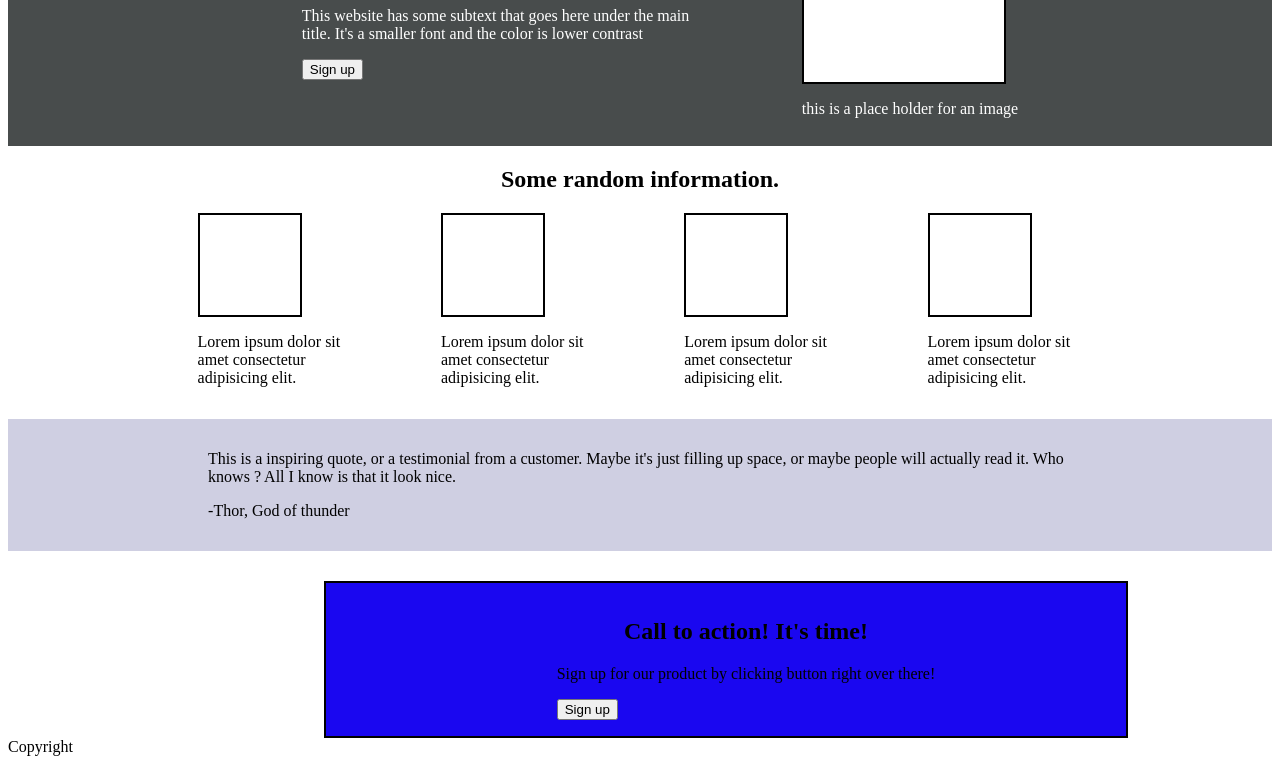
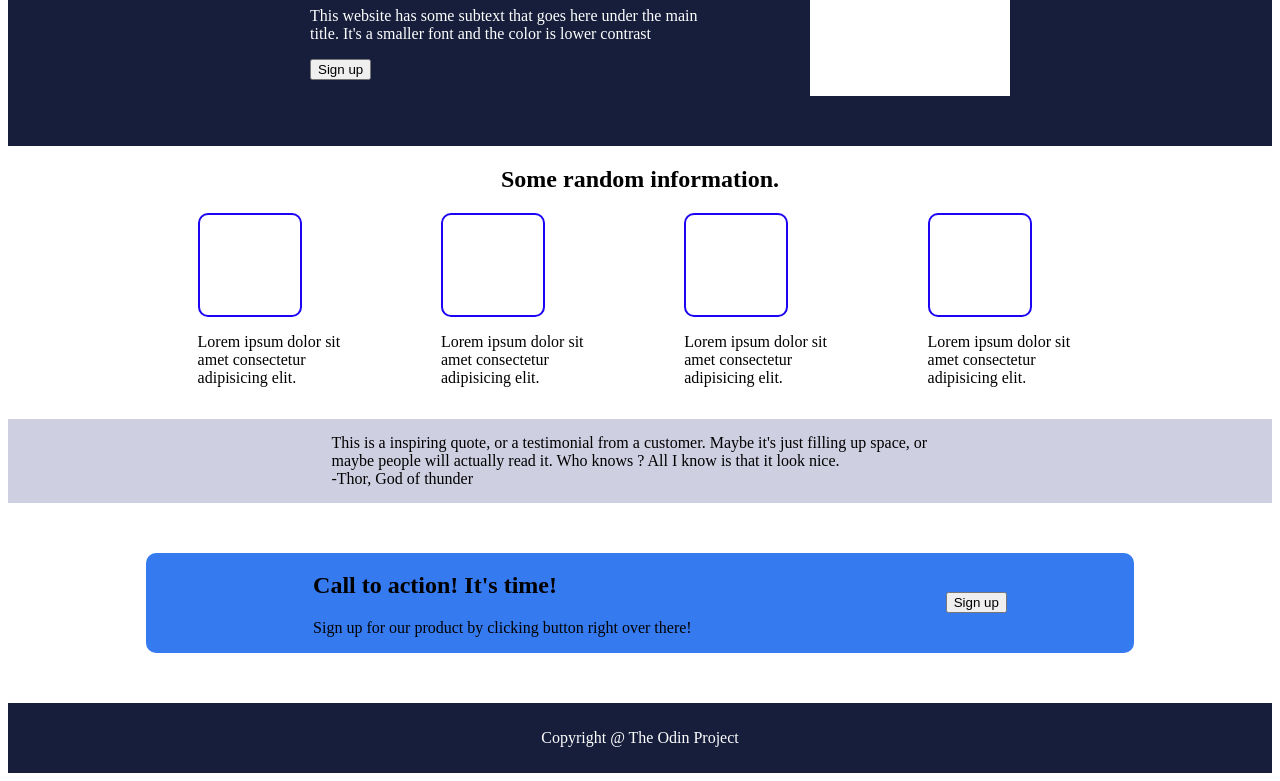
Before and after one commit to mariusherlea/super-disco, a plain HTML site: page index.html in a window 1280 px wide. Shown: the part 164-945 px from the top of the page. Drawn offline with Linux system fonts and the light colour scheme.

Commit message:
header+link calltoaction align

```diff
--- a/index.html
+++ b/index.html
@@ -4,7 +4,7 @@
     <link rel="stylesheet" href="style.css">
     <meta charset="UTF-8">
     <meta name="viewport" content="width=device-width, initial-scale=1.0">
-    <title>Document</title>
+    <title>LayOut</title>
 </head>
 <body>
 
@@ -24,13 +24,13 @@
                     <button>Sign up</button>
                 </li>
                 <li >
-                    <div class="rectangle"></div>
-                    <p>this is a place holder for an image</p>
+                    <div class="rectangle"><p>this is a place holder for an image</p></div>
+
                 </li>
             </ul>
 </div>
 
-    <h2>Some random information.</h2>
+    <h2 class="someTitle">Some random information.</h2>
 
 
         <ul class="some">
@@ -41,19 +41,19 @@
         </ul>
 <div class="inspiring">
         <p>This is a inspiring quote, or a testimonial from a customer. Maybe it's just filling up space, or maybe people will actually read it. Who knows ? All I know is that it look nice.</p>
-        <p>-Thor, God of thunder</p>
+        <p id="thor">-Thor, God of thunder</p>
 </div>
-<div class="rectangle2">
-    <ul>
-        <li><h2>Call to action! It's time!</h2></li>
-        <li><p>Sign up for our product by clicking button right over there!</p></li>
+<div >
+    <ul class="callto">
+        <li><h2>Call to action! It's time!</h2><p>Sign up for our product by clicking button right over there!</p></li>
         <li><button>Sign up</button></li>
     </ul>
 
 
 
 </div>
-        Copyright
-
+<div class="copyright">
+    <div class="cacat">Copyright @ The Odin Project</div>
+</div>
 </body>
 </html>
--- a/style.css
+++ b/style.css
@@ -1,11 +1,11 @@
+
 ul{
     list-style: none;
 }
 .nav{
     color: white;
     padding: 0 100px 50px 100px;
-    background-color: rgb(72, 76, 76);
-
+    background-color: rgb(22, 30, 59);
 }
 .top-nav-main{
     display: flex;
@@ -16,6 +16,8 @@ ul{
     display: flex;
     flex-direction: row;
     gap: 15px;
+    justify-content: center;
+    align-self: center;
 }
 .bottom-nav{
     display: flex;
@@ -27,7 +29,7 @@ ul{
 width: 400px;
 }
 
-h2{
+.someTitle{
     text-align: center;
 }
 
@@ -46,7 +48,6 @@ h2{
 .rectangle {
     height: 100%;
     width: 200px;
-    border: 2px solid black;
     background-color: #ffffff;
   }
 
@@ -57,7 +58,8 @@ h2{
   .square {
     height: 100px;
     width: 100px;
-    border: 2px solid black;
+    border: 2px solid rgb(28, 4, 244);
+    border-radius: 10px;
     background-color: #ffffff;
   }
 
@@ -66,21 +68,47 @@ h2{
     color: rgb(0, 0, 0);
     border: 10%;
     padding: 15px;
-
+    align-items: flex-end;
   }
 
-  .inspiring  > p{
-    padding: 0 15% 0 15%;
-
+  .inspiring > p {
+    width: 50%;
+    margin: auto;
   }
 
-  .rectangle2 {
-    margin: 30px 25% 0  ;
+  .callto {
+    margin: 50px auto;
+    display: flex;
+    height: 50%;
+    width: 75%;
+    border-radius: 10px;
+    background-color: #367af0;
+    justify-content: space-around;
+  }
+
+  .callto > li:nth-child(2) {
+    align-self: center;
+  }
+
+
+  .rectangle2 > li {
+    flex-direction: row;
+  }
+  .rectangle2 > button {
+    width: 50%;
+  }
+
+  .copyright {
+    width: auto;
+    height: 70px;
+    background-color: rgb(22, 30, 59);
     display: flex;
     justify-content: center;
     align-items: center;
-    height: 100%;
-    width: 800px;
-    border: 2px solid black;
-    background-color: #1a07f0;
   }
+
+.copyright .cacat {
+    color: #fff;
+    padding: 12px;
+    display: inline-block;
+  }
```
